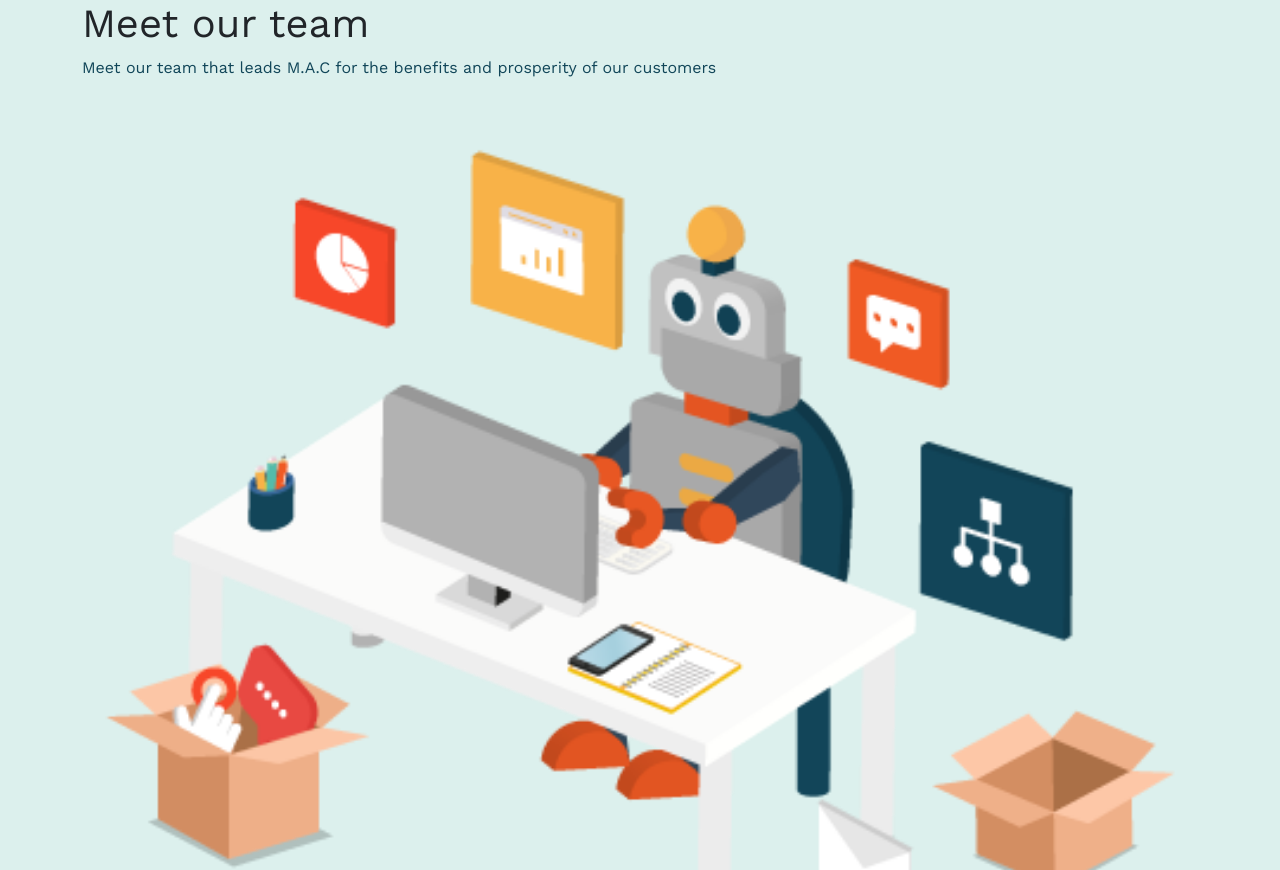
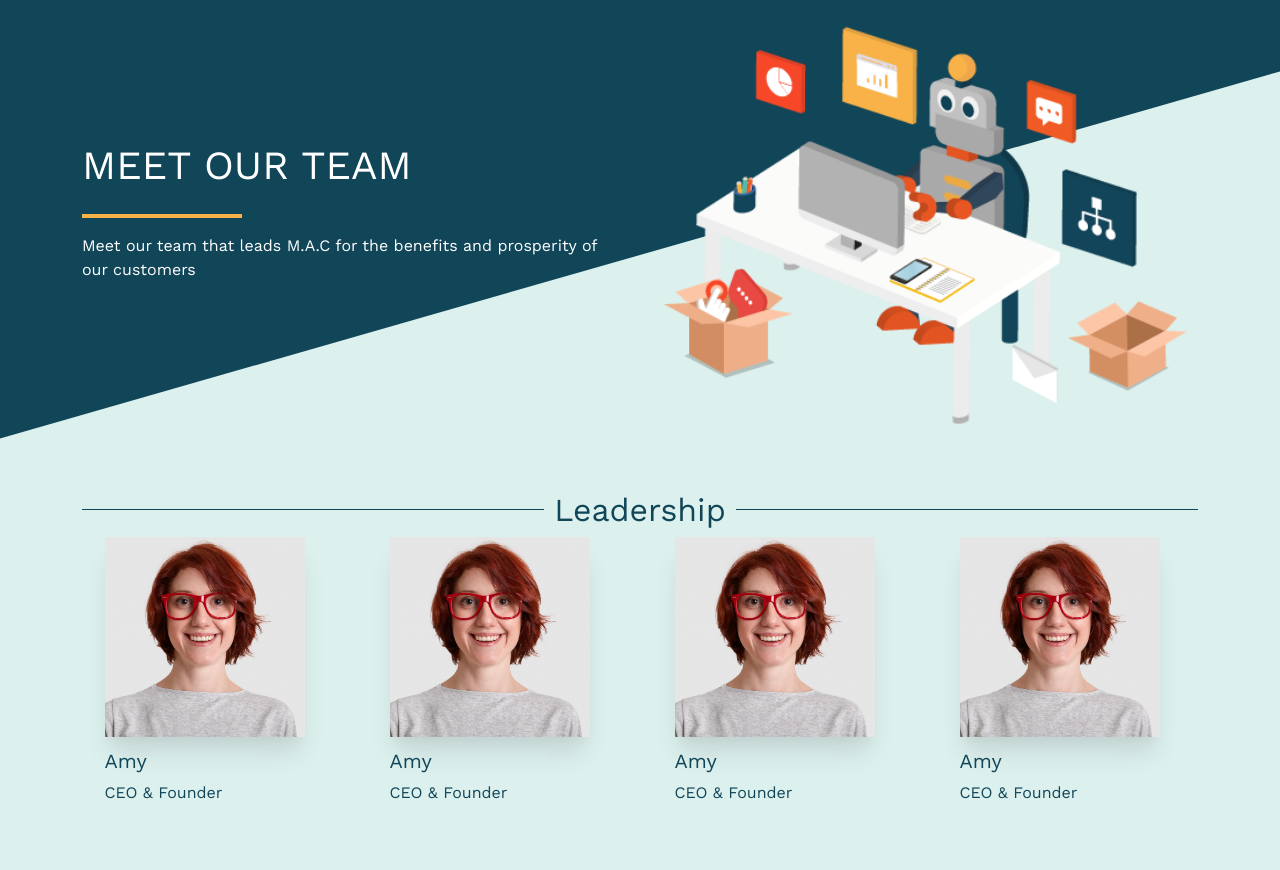
Before and after one commit to epalacio/mac-team-page, a plain HTML site: page index.html in a window 1280 px wide. Shown: the top 870 px of the page. Drawn offline with nearby package versions, Linux system fonts and the light colour scheme.

Commit message:
added styling to hero section

```diff
--- a/index.html
+++ b/index.html
@@ -20,13 +20,16 @@
 
     <div class="main">
         <!-- Title -->
-        <section class="container">
-            <div class="row">
-                <div>
-                    <h1>Meet our team</h1>
-                    <p>Meet our team that leads M.A.C for the benefits and prosperity of our customers</p>
+        <section class="hero">
+            <div class="container">
+                <div class="row">
+                    <div class="hero-text col-12 col-md-6">
+                        <h1><span>MEET OUR TEAM</span></h1>
+                        <hr class="underTitle">
+                        <p>Meet our team that leads M.A.C for the benefits and prosperity of our customers</p>
+                    </div>
+                    <img class="col-12 col-md-6" src="./images/team-header.png" alt="robot working on machine">
                 </div>
-                <img src="./images/team-header.png" alt="robot working on machine">
             </div>
         </section>
 
--- a/style.css
+++ b/style.css
@@ -23,6 +23,49 @@ h2, h5, p {
     color: var(--tealBlue) !important;
 }
 
+.hero {
+    position: relative;
+    background-color: var(--tealBlue);
+    z-index: -1;
+    margin-bottom: 50px;
+}
+
+.hero:before {
+    content: '';
+    position: absolute;
+    left: 0;
+    top: 58%;
+    overflow: visible;
+    width: 100%;
+    height: 500px;
+    background: var(--swansDown);
+    z-index: -1;
+    -webkit-transform: skewY(-16deg);
+    -moz-transform: skewY(-16deg);
+    -ms-transform: skewY(-16deg);
+    -o-transform: skewY(-16deg);
+    transform: skewY(-16deg);
+    -webkit-backface-visibility: hidden;
+    backface-visibility: initial;
+}
+
+.hero-text {
+    display: flex;
+    flex-direction: column;
+    justify-content: center;
+}
+
+.hero-text h1,
+.hero-text p {
+    color: #fff !important;
+    padding: auto 3000px !important;
+}
+
+.underTitle {
+    border: 2px solid var(--pastelOrange);
+    opacity: 1 !important;
+    max-width: 10rem;
+}
 .card-box {
 
     margin:20px auto;
@@ -47,11 +90,27 @@ h2, h5, p {
     width: 200px;
 }
 
-.section-title {
+h2 {
+    display: flex;
+    flex-direction: row;
     font-size:20px;
     font-weight: 200;
-    margin: 20px !important;
-    width: auto !important;
+  }
+  h2:before, h2:after{
+    content: "";
+    flex: 1 1;
+    border-bottom: 1px solid;
+    margin: auto;
+  }
+  h2:before {
+    margin-right: 10px
+  }
+  h2:after {
+    margin-left: 10px
+  }
+
+.span {
+    background-color: blue !important;
 }
 
 .team {
```
